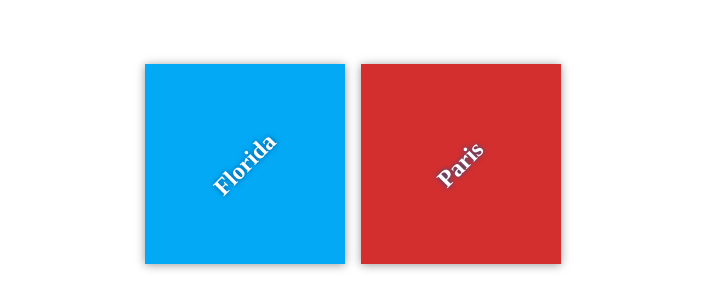
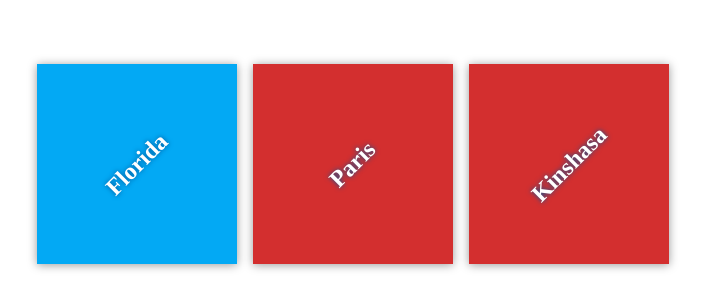
Before and after one commit to makangapatient/my-travel-plans, a plain HTML site: page index.html in a window 1280 px wide. Shown: the part 236-544 px from the top of the page, without its empty margins (287-992 px from the left). Drawn offline with Linux system fonts and the light colour scheme; files that its build step writes are made by us from their sources.

Commit message:
destination kin

```diff
--- a/index.html
+++ b/index.html
@@ -17,6 +17,10 @@
             <div class="destination" id="paris">
                 <h2>Paris</h2>
             </div>
+
+			<div class="destination" id="paris">
+                <h2>Kinshasa</h2>
+            </div>
         </div>
     </div>
 
```
